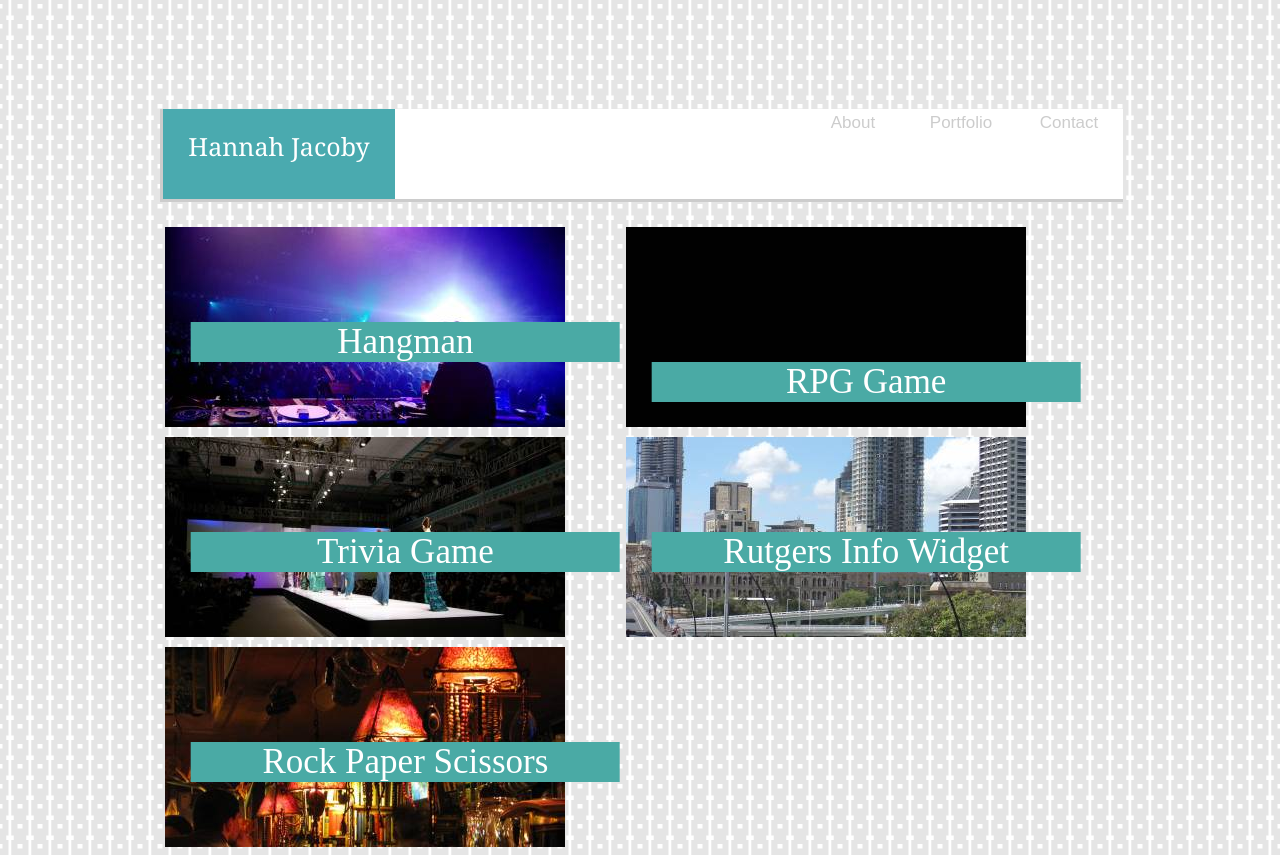
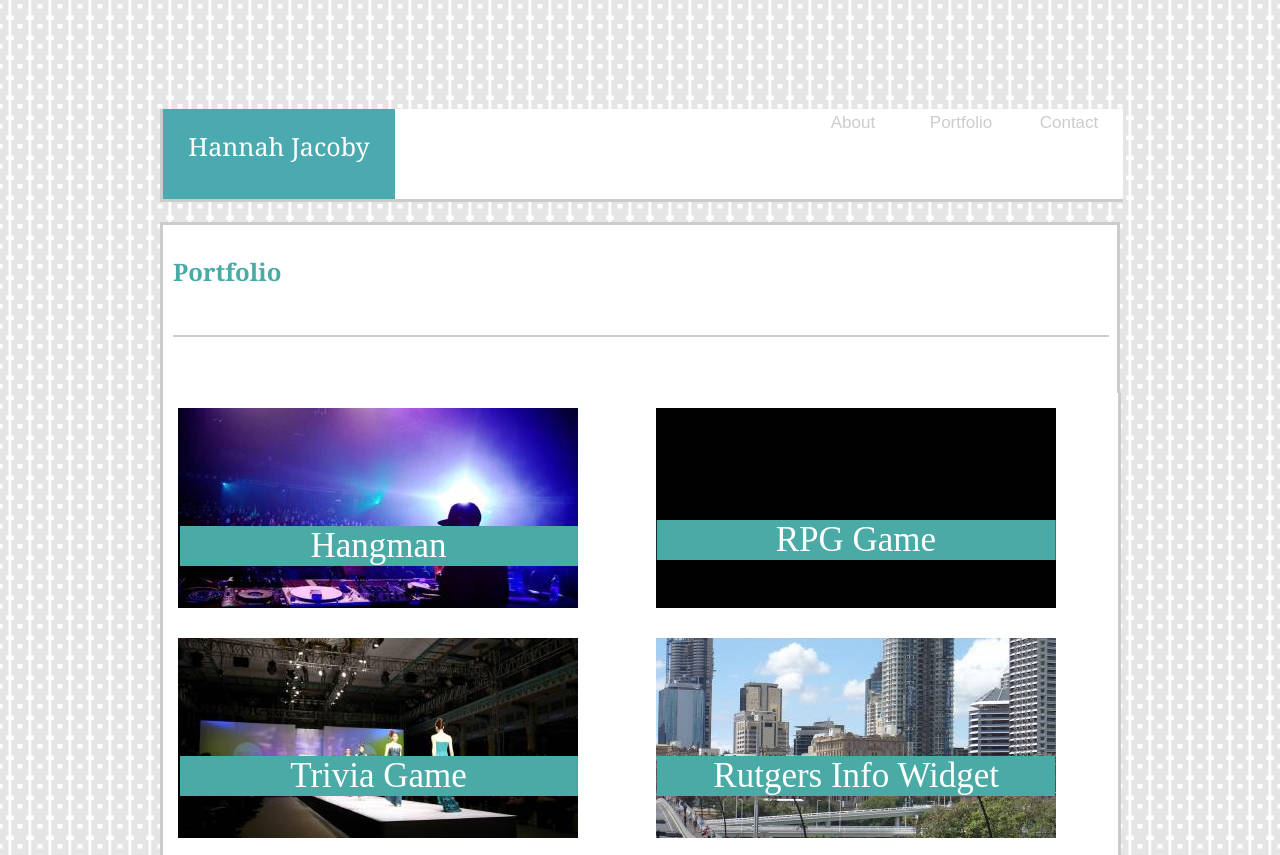
Before and after one commit to hjac01/Basic-Portfolio, a plain HTML site: page portfolio.html in a window 1280 px wide. Shown: the top 855 px of the page. Drawn offline with Linux system fonts and the light colour scheme.

Commit message:
styling updates

```diff
--- a/assets/css/style.css
+++ b/assets/css/style.css
@@ -56,7 +56,9 @@
 
   img {
     float: left;
-    padding: 5px;
+    padding: 10px;
+    height: 200px;
+    margin: 5px;
 
   }
 
@@ -119,7 +121,7 @@ input[type=text] {
   font-family:Arial, Helvetica, sans-serif;
   box-shadow: none;
   padding: 0em;
-  background-color: white;
+  background-color: #ffffff;
 
 
 }
@@ -138,44 +140,66 @@ button {
 }
 .column {
   float: left;
-  width: 48%;
+  width: 50%;
   height: 60%;
-  color: white;
+  color: #ffffff;
   position: relative;
   text-align: center;
+  background-color: #ffffff;
 
+}
+.row {
+  background-color: #ffffff;
+  width: 99.5%;
+  border: solid;
+  border-color:#cccccc;
+  border-top: none;
 }
 .row::after {
   content: "";
   clear: both;
   display: table;
+  background-color: #ffffff;
+}
+
+.portfolio {
+  background-color: #ffffff;
+    border:solid;
+    border-bottom: none;
+    border-color:#cccccc;
+    padding: 10px;
+    margin: 0;
+    text-align: left;
+    font-family:'Georgia', Times, Times New Roman, serif;
+    color: #777777;
+    word-spacing: 8px;
 }
 .hangman {
   position: absolute;
-  top: 50%;
-  left: 50%;
+  top: 60%;
+  left: 42%;
   transform: translate(-50%, -50%);
   background-color:#4aaaa5;
   font-size: 35px;
   text-align: center;
-  color: white;
-  padding-right: 30px;
-  padding-left: 30px;
+  color: #ffffff;
+  padding-right: 8px;
+  padding-left: 8px;
   margin: 15px;
   background-size: auto;
   width: 80%
 }
 .rpg-game {
   position: absolute;
-  top: 50%;
-  left: 50%;
+  top: 40%;
+  left: 42%;
   transform: translate(-50%, 50%);
   background-color:#4aaaa5;
   font-size: 35px;
   text-align: center;
-  color: white;
-  padding-right: 30px;
-  padding-left: 30px;
+  color: #ffffff;
+  padding-right: 8.5px;
+  padding-left: 8px;
   margin: 15px;
   background-size: auto;
   width: 80%;
@@ -183,15 +207,15 @@ button {
 }
 .trivia-game {
   position: absolute;
-  top: 50%;
-  left: 50%;
+  top: 60%;
+  left: 42%;
   transform: translate(-50%, -50%);
   background-color:#4aaaa5;
   font-size: 35px;
   text-align: center;
-  color: white;
-  padding-right: 30px;
-  padding-left: 30px;
+  color: #ffffff;
+  padding-right: 8px;
+  padding-left: 8px;
   margin: 15px;
   background-size: auto;
   width: 80%
@@ -204,7 +228,7 @@ button {
   background-color:#4aaaa5;
   font-size: 35px;
   text-align: center;
-  color: white;
+  color: #ffffff;
   padding-right: 30px;
   padding-left: 30px;
   margin: 15px;
@@ -214,26 +238,25 @@ button {
 .rock-paper-scissors {
   position: absolute;
   top: 50%;
-  left: 50%;
+  left: 42%;
   transform: translate(-50%, -50%);
   background-color:#4aaaa5;
   font-size: 35px;
   text-align: center;
-  color: white;
-  padding-right: 30px;
-  padding-left: 30px;
+  color: #ffffff;
+  padding-right: 8px;
+  padding-left: 8px;
   margin: 15px;
   background-size: auto;
   width: 80%
 }
 
-
-
 #footer {
-    padding:5px;
+    width:100%;
      overflow: hidden;
+     padding: 4px;
      background-color: #4aaaa5;
-   }
+}
 
 #bottom-footer {
     padding:10px;
--- a/portfolio.html
+++ b/portfolio.html
@@ -23,9 +23,15 @@
     <p class="navbar-text">Hannah Jacoby</p>
   </nav>
 
+  <div class="portfolio">
+    <h2>Portfolio</h2>
+    <hr class="line">
+    </hr>
+  </div>
+
   <div class="row">
     <div class="column">
-          <img src="assets/images/dog.png" alt="hangman" style="width:200px height=400px">
+      <img src="assets/images/dog.png" alt="hangman" style="width:150px height=100px">
       <div class="hangman">Hangman</div>
     </div>
     <div class="column">
@@ -46,7 +52,25 @@
 
     </div>
 
-
 </body>
 
+<footer>
+
+  <div id="footer">
+    <div class="inner-wrap clearfix">
+      <div class="section about">
+      </div>
+    </div>
+  </div>
+
+  <div id="bottom-footer">
+    <div class="inner-wrap clearfix">
+      <p class="fotter-quote">
+
+        <i class="fa fa-quote-center"></i>Copyright &#169</i>
+    </div>
+
+</footer>
+
+
 </html>
```
Also changed, not shown: index.html (+1 -1 lines), assets/images/me.png (added). Lines whose indentation alone changed are shown as unchanged.
